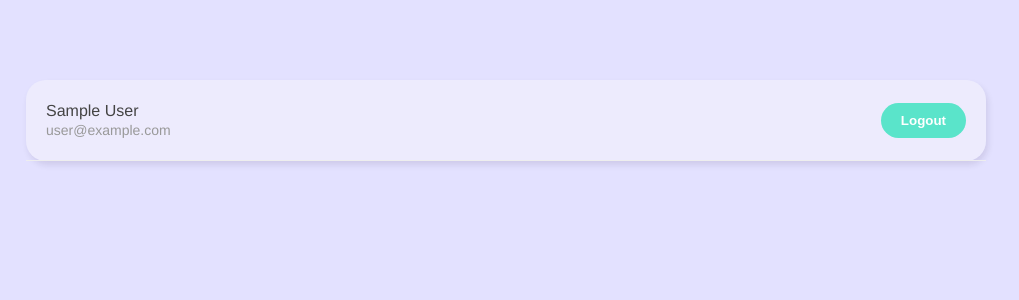
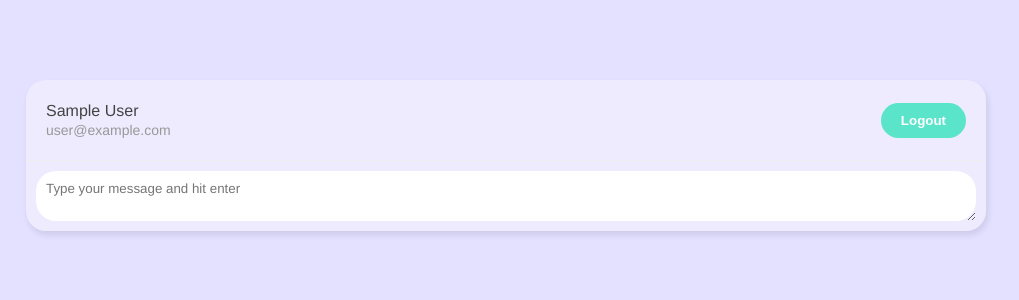
Before and after one commit to Adamskoullos/vue-live-chat-template, a Vue app: page /chatroom in a window 1280 px wide. Shown: the top 300 px of the page, without its empty margins (134-1153 px from the left). Built offline with nearby package versions, Linux system fonts and the light colour scheme; no server answers; sample sign-in values are in the browser's storage.

Commit message:
NewChatForm

```diff
--- /dev/null
+++ b/src/components/NewChatForm.vue
@@ -0,0 +1,57 @@
+<template>
+  <form>
+      <textarea
+        v-model="message"
+        placeholder="Type your message and hit enter"
+        @keydown.enter.prevent="handleSubmit"
+      ></textarea>
+      <div class="error">{{ error }}</div>
+  </form>
+</template>
+
+<script>
+import { ref } from '@vue/reactivity'
+import getUser from '../composables/getUser'
+import useCollection from '../composables/useCollection'
+import { timeStamp } from '../firebase/config'
+
+export default {
+    setup(){
+        const message = ref('')
+        const { addDoc, error } = useCollection('messages')
+        const { user } = getUser()
+
+        const handleSubmit = async () => {
+            const chat = {
+                name: user.value.displayName,
+                message: message.value,
+                createdAt: timeStamp()
+            }
+            await addDoc(chat)
+            console.log(chat)
+            if(!error.value){
+                message.value = ''
+            }
+        }
+
+        return { message, handleSubmit, error }
+    }
+}
+</script>
+
+<style scoped>
+form {
+    margin: 10px;
+  }
+  textarea {
+    width: 100%;
+    max-width: 100%;
+    margin-bottom: 6px;
+    padding: 10px;
+    box-sizing: border-box;
+    border: 0;
+    border-radius: 20px;
+    font-family: inherit;
+    outline: none;
+  }
+</style>
--- /dev/null
+++ b/src/composables/useCollection.js
@@ -0,0 +1,21 @@
+const { ref } = require("@vue/reactivity")
+import { fStore } from '../firebase/config'
+
+
+const useCollection = (collection) => {
+    const error = ref(null)
+
+    const addDoc = async (doc) => {
+        error.value = null
+        try{
+            await fStore.collection(collection).add(doc)
+        }
+        catch(err){
+            console.log(err.message)
+            error.value = 'Unable to send this message'
+        }
+    }
+    return { addDoc, error }
+}
+
+export default useCollection
--- a/src/views/Chatroom.vue
+++ b/src/views/Chatroom.vue
@@ -1,6 +1,7 @@
 <template>
   <div class="container">
     <Navbar />
+    <NewChatForm />
   </div>
 </template>
 
@@ -8,10 +9,11 @@
 import { watch } from '@vue/runtime-core'
 import { useRouter } from 'vue-router'
 import Navbar from '../components/Navbar.vue'
+import NewChatForm from '../components/NewChatForm'
 import getUser from '../composables/getUser'
 
 export default {
-  components: { Navbar },
+  components: { Navbar, NewChatForm },
 
   setup(){
     const { user } = getUser()
```
